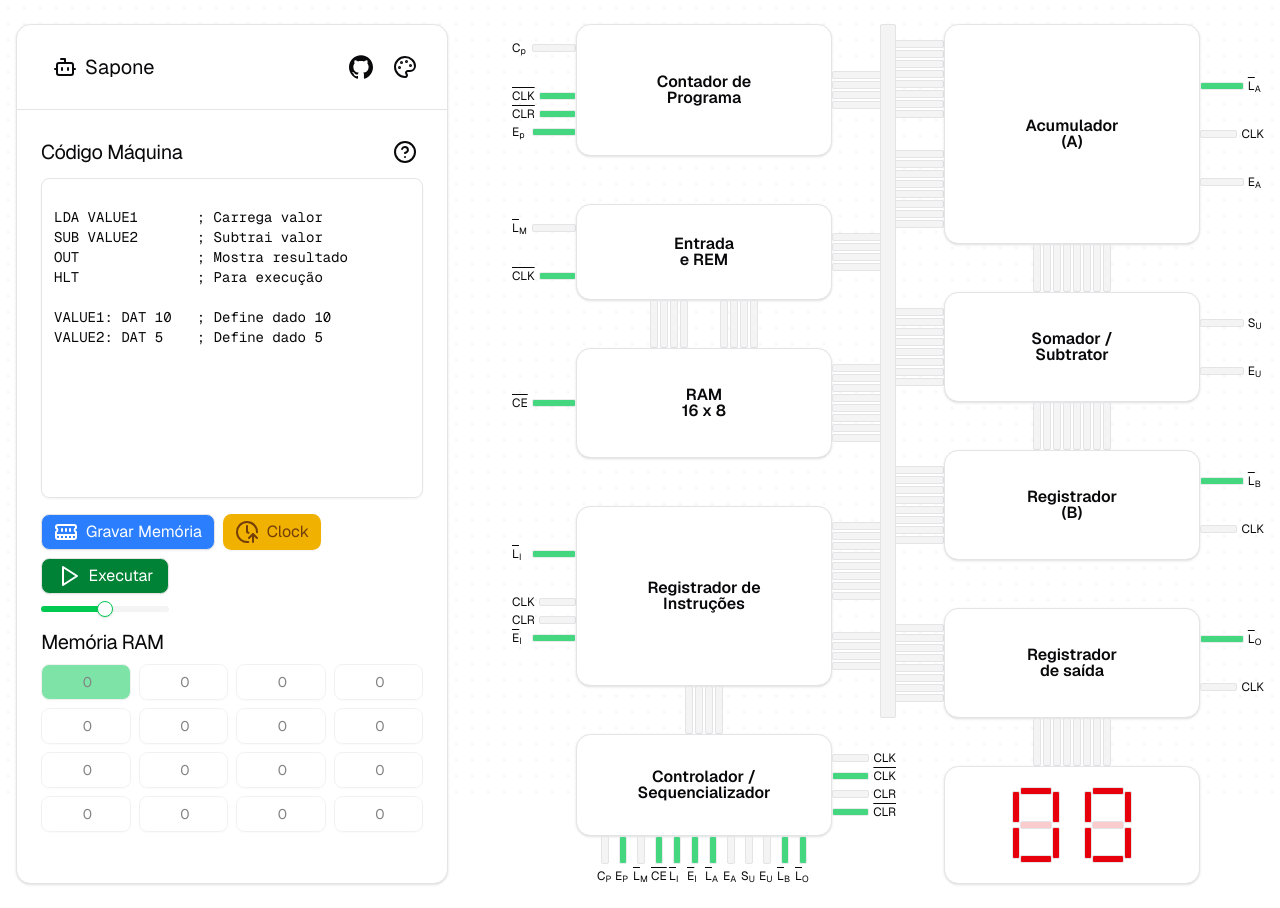
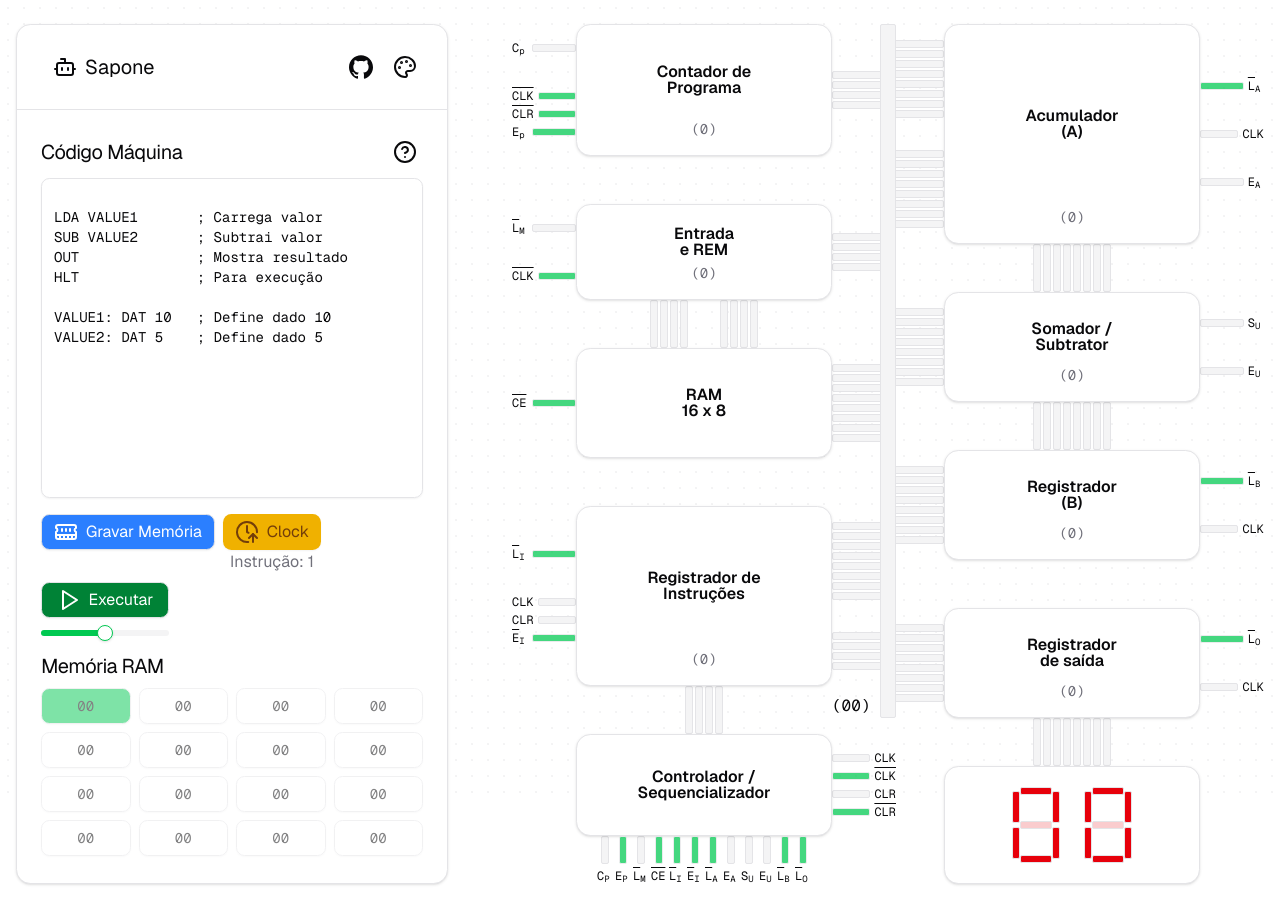
Before and after one commit to adrianoaraujods/sapone, a Next.js app: page / in a window 1280 px wide. Built offline with nearby package versions, Linux system fonts and the light colour scheme.

Commit message:
feat: add system variables visualization

```diff
--- a/src/components/connection.tsx
+++ b/src/components/connection.tsx
@@ -37,7 +37,7 @@ const wireVariants = cva<{
 
 const labelVariants = cva<{
   dir: { [dir in Direction]: string };
-}>("", {
+}>("font-mono", {
   variants: {
     dir: {
       ltr: "w-6 h-4",
--- a/src/components/layout/control-panel.tsx
+++ b/src/components/layout/control-panel.tsx
@@ -126,12 +126,14 @@ export function ControlPanel() {
                 })),
               });
             }}
+            disabled={isRunning}
           >
             <MemoryStickIcon />
 
             <Text>Gravar Memória</Text>
           </Button>
 
+          <div className="flex flex-col items-center">
             <Button
               variant="secondary"
               onClick={() => runClock({ system, update: setSystem })}
@@ -147,6 +149,9 @@ export function ControlPanel() {
 
               <Text>Clock</Text>
             </Button>
+
+            <Text variant="muted">Instrução: {system.tState}</Text>
+          </div>
         </div>
 
         <div className="mb-4 flex flex-col gap-3">
@@ -192,9 +197,9 @@ export function ControlPanel() {
       <div className="grid w-fit grid-cols-4 gap-2">
         {system.ram.map((value, i) => (
           <Input
-            className="data-[active=true]:!bg-primary max-w-32 text-center"
+            className="data-[active=true]:!bg-primary max-w-32 text-center font-mono"
             data-active={i === system.memoryAddressRegister}
-            value={value.toString(16).toUpperCase().padStart(2)}
+            value={value.toString(16).toUpperCase().padStart(2, "0")}
             disabled
             key={i}
           />
--- a/src/components/layout/sap-one.tsx
+++ b/src/components/layout/sap-one.tsx
@@ -7,19 +7,27 @@ import { getControlSignals, isBitSet } from "@/lib/system";
 import { cn } from "@/lib/utils";
 import { Display } from "@/components/display";
 import { SystemComponent } from "@/components/layout/system-component";
+import { Text } from "@/components/typography/text";
 import { Card } from "@/components/ui/card";
 
 export function SapOne({ className, ...props }: React.ComponentProps<"div">) {
   const {
     system: {
+      accumulator,
       bRegister,
       bus,
       clear,
       clock,
       controlWord,
+      flags,
+      halted,
       iRegister,
       memoryAddressRegister,
       output,
+      programCounter,
+      ram,
+      running,
+      tState,
       unit,
     },
   } = useSystem();
@@ -37,6 +45,7 @@ export function SapOne({ className, ...props }: React.ComponentProps<"div">) {
                 Contador de <br /> Programa
               </>
             }
+            value={programCounter.toString(16)}
             connections={{
               right: [
                 [
@@ -101,6 +110,7 @@ export function SapOne({ className, ...props }: React.ComponentProps<"div">) {
                 Entrada <br /> e REM
               </>
             }
+            value={memoryAddressRegister.toString(16)}
             connections={{
               right: [
                 [
@@ -210,6 +220,7 @@ export function SapOne({ className, ...props }: React.ComponentProps<"div">) {
                 Registrador de <br /> Instruções
               </>
             }
+            value={iRegister.toString(16)}
             connections={{
               right: [
                 [
@@ -417,10 +428,16 @@ export function SapOne({ className, ...props }: React.ComponentProps<"div">) {
           />
         </div>
 
-        <div
-          className="bg-muted data-[active=true]:bg-primary left-1/2 z-10 -mx-4 h-[694px] w-4 rounded-xs border"
-          data-active={bus > 0}
-        />
+        <div className="-mr-4 -ml-16 flex h-[694px] items-end">
+          <Text className="w-12 font-mono">
+            ({bus.toString(16).padStart(2, "0")})
+          </Text>
+
+          <div
+            className="bg-muted data-[active=true]:bg-primary left-1/2 z-10 h-full w-4 rounded-xs border"
+            data-active={bus > 0}
+          />
+        </div>
 
         <div className="flex w-fit flex-col">
           <SystemComponent
@@ -429,6 +446,7 @@ export function SapOne({ className, ...props }: React.ComponentProps<"div">) {
                 Acumulador <br /> (A)
               </>
             }
+            value={accumulator.toString(16)}
             connections={{
               right: [
                 [
@@ -529,6 +547,7 @@ export function SapOne({ className, ...props }: React.ComponentProps<"div">) {
                 Somador / <br /> Subtrator
               </>
             }
+            value={unit.toString(16)}
             connections={{
               right: [
                 [
@@ -576,6 +595,7 @@ export function SapOne({ className, ...props }: React.ComponentProps<"div">) {
                 Registrador <br /> (B)
               </>
             }
+            value={bRegister.toString(16)}
             connections={{
               top: [
                 [
@@ -631,6 +651,7 @@ export function SapOne({ className, ...props }: React.ComponentProps<"div">) {
                 Registrador <br /> de saída
               </>
             }
+            value={output.toString(16)}
             connections={{
               right: [
                 [
--- a/src/components/layout/system-component.tsx
+++ b/src/components/layout/system-component.tsx
@@ -1,7 +1,7 @@
 import * as React from "react";
 
 import { Connection } from "@/components/connection";
-import { Card, CardTitle } from "@/components/ui/card";
+import { Card, CardDescription, CardTitle } from "@/components/ui/card";
 
 import type { ConnectionProps } from "@/components/connection";
 
@@ -9,10 +9,12 @@ export type Side = "top" | "right" | "bottom" | "left";
 
 export type SystemComponentProps = {
   label?: React.ReactNode;
+  value?: string;
   connections: { [dir in Side]?: ConnectionProps[][] };
 };
 
 export function SystemComponent({
+  value,
   label,
   connections: { top, right, bottom, left },
   ...props
@@ -43,8 +45,14 @@ export function SystemComponent({
             ))}
         </div>
 
-        <Card className="h-full w-64 p-4">
+        <Card className="relative flex h-full w-64 items-center justify-center gap-0 p-4">
           <CardTitle className="my-auto text-center">{label}</CardTitle>
+
+          {value && (
+            <CardDescription className="font-mono">
+              ({value.toUpperCase()})
+            </CardDescription>
+          )}
         </Card>
 
         <div className="flex flex-col gap-8 py-4">
```
Lines whose indentation alone changed are shown as unchanged.
